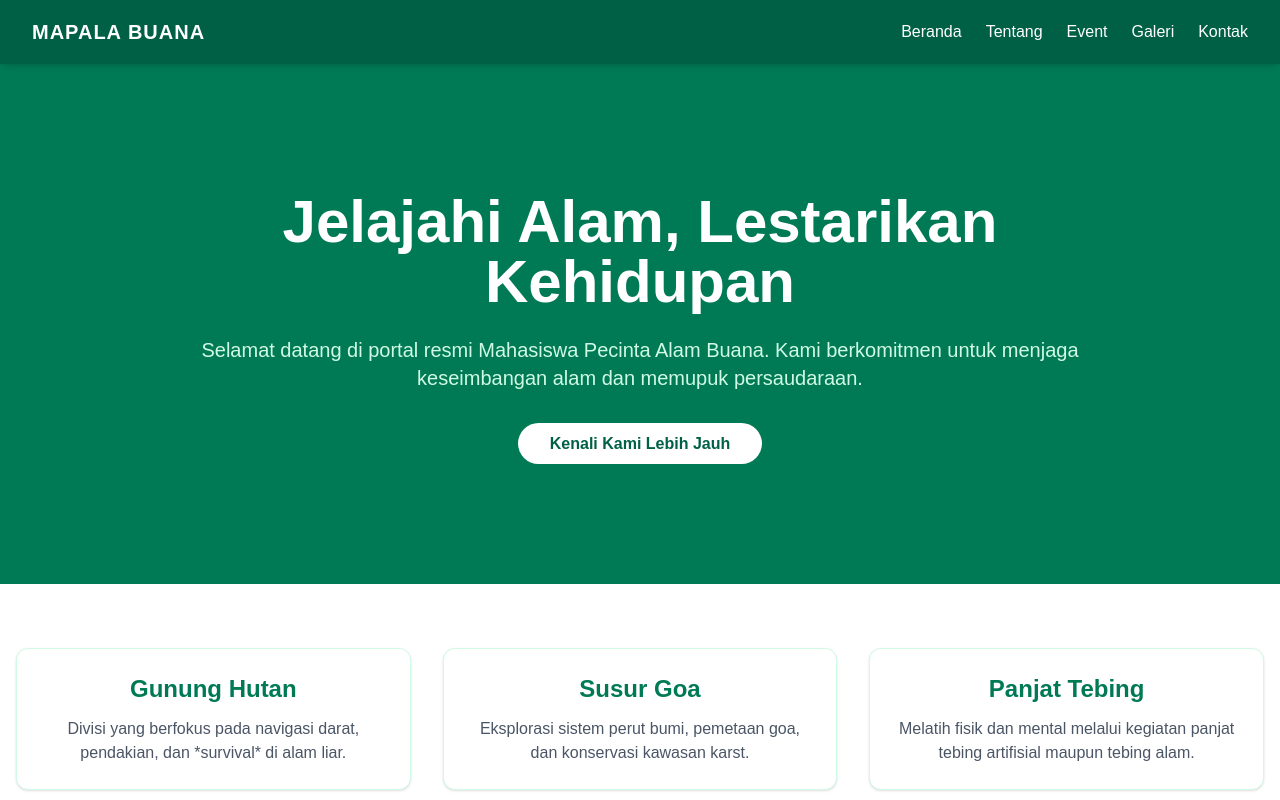
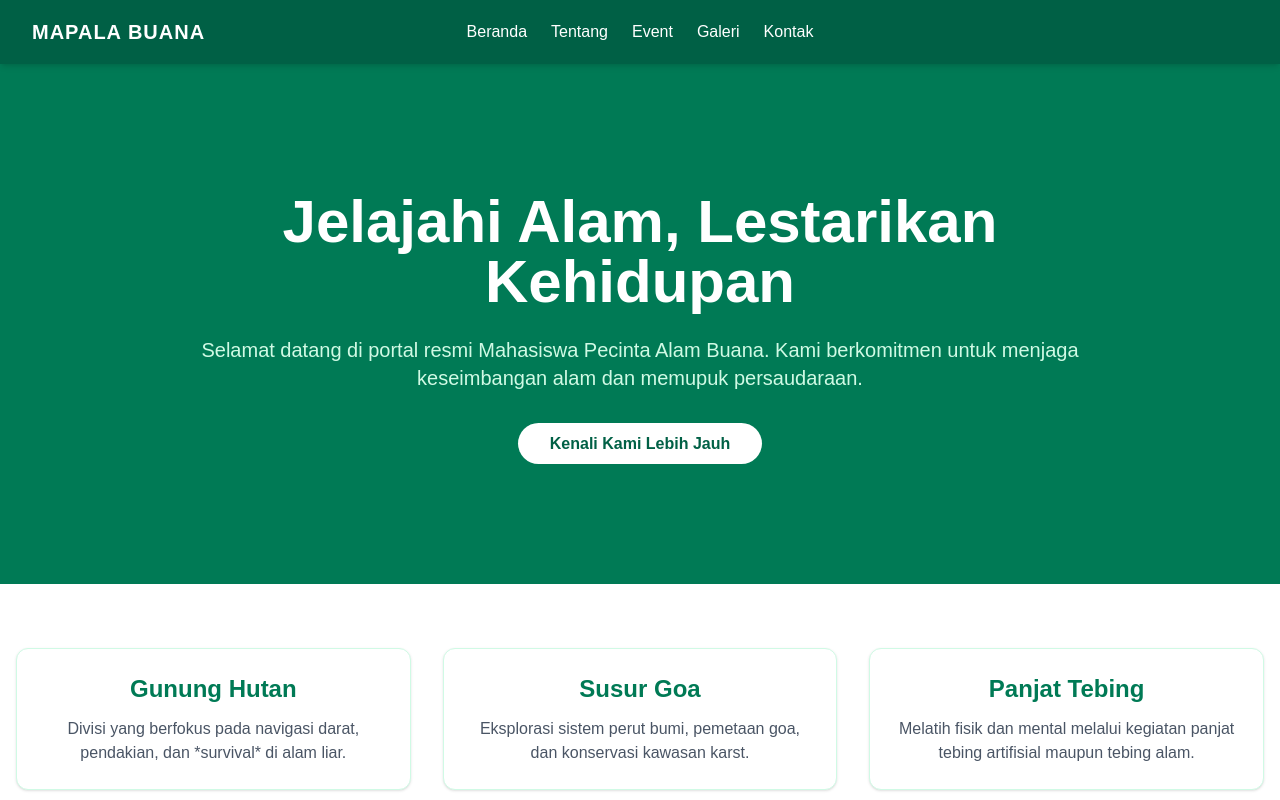
Before and after one commit to mhdfrhn13/web-mapala, a Next.js app: page / in a window 1280 px wide. Shown: the top 800 px of the page. Built offline with nearby package versions, Linux system fonts and the light colour scheme.

Commit message:
update navbar

```diff
--- a/components/Navbar.jsx
+++ b/components/Navbar.jsx
@@ -5,13 +5,13 @@ export default function Navbar() {
     <nav className="bg-emerald-800 text-white shadow-md sticky top-0 z-50">
       <div className="max-w-7xl mx-auto px-4 sm:px-6 lg:px-8">
         <div className="flex items-center justify-between h-16">
-          <div className="flex items-center">
+          <div className="flex items-center flex-1">
             <Link href="/" className="font-bold text-xl tracking-wider">
               MAPALA BUANA
             </Link>
           </div>
-          <div className="hidden md:block">
-            <div className="ml-10 flex items-baseline space-x-6">
+          <div className="hidden md:flex flex-1 justify-center">
+            <div className="flex items-baseline space-x-6">
               <Link
                 href="/"
                 className="hover:text-emerald-300 transition-colors"
@@ -44,6 +44,7 @@ export default function Navbar() {
               </Link>
             </div>
           </div>
+          <div className="hidden md:block flex-1"></div>
         </div>
       </div>
     </nav>
```
